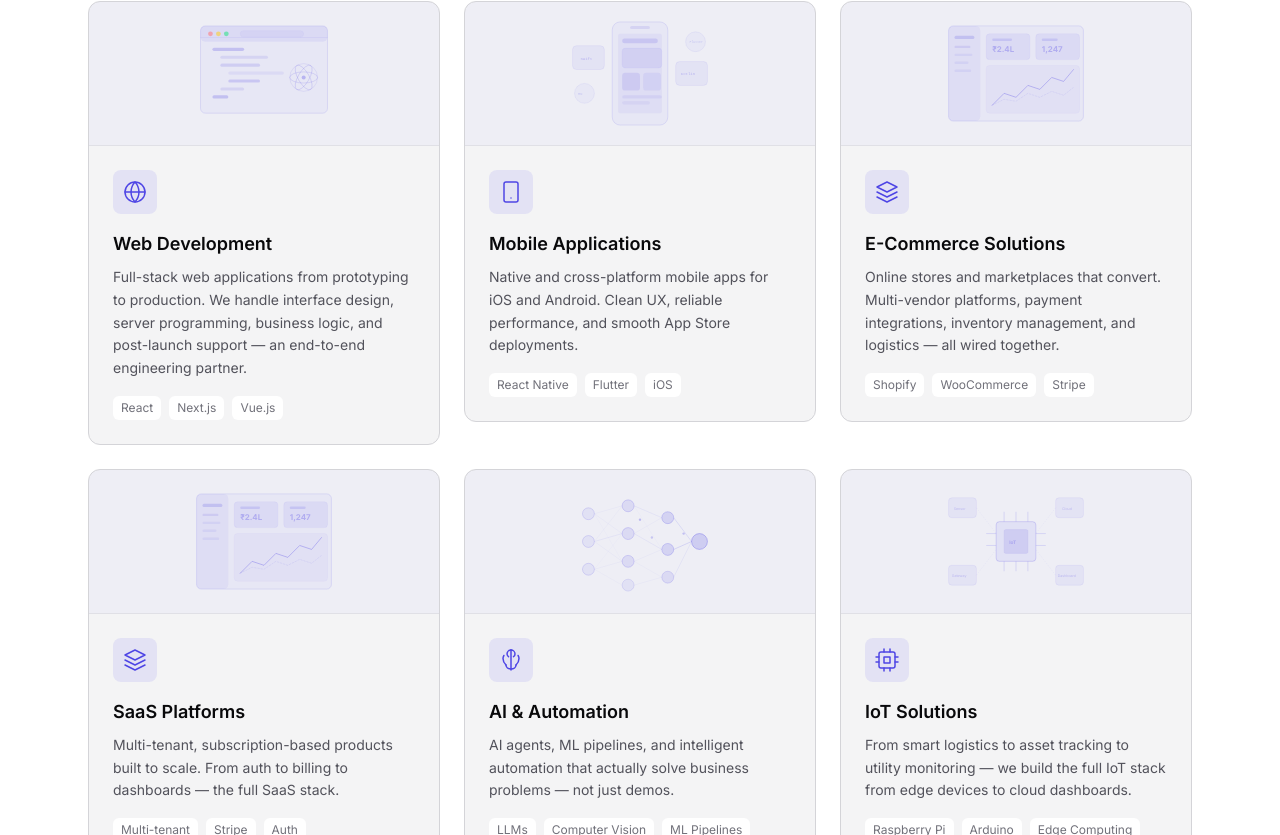
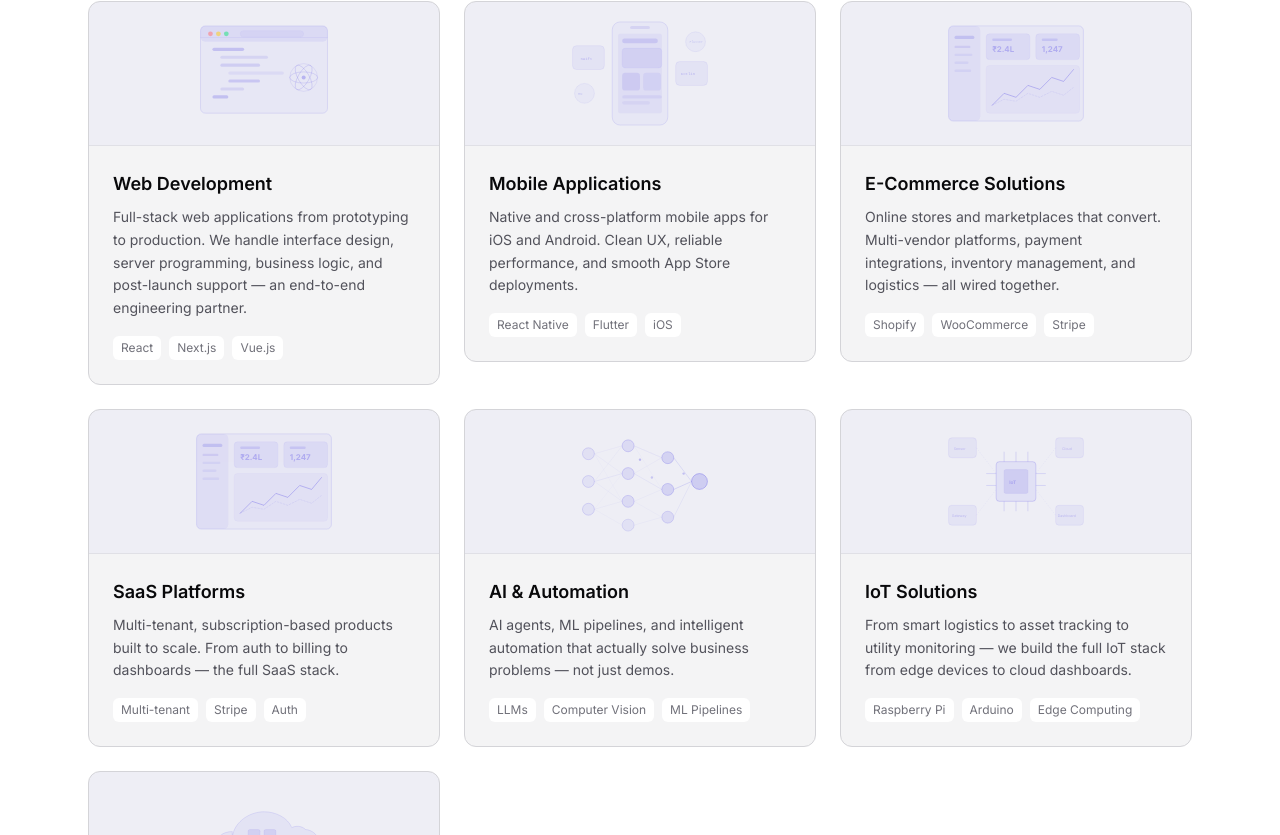
Before and after one commit to epiktechnocravers/epik-website, a Next.js app: page / in a window 1280 px wide. Shown: the part 1825-2660 px from the top of the page. Built offline with nearby package versions, Linux system fonts and the light colour scheme.

Commit message:
Remove duplicate icon from service cards, keep only illustration

```diff
--- a/src/app/page.tsx
+++ b/src/app/page.tsx
@@ -116,9 +116,6 @@ export default function Home() {
                     <ServiceIllustration icon={service.icon} className="w-full h-full opacity-80 group-hover:opacity-100 transition-opacity" />
                   </div>
                   <div className="p-6">
-                  <div className="mb-4 inline-flex items-center justify-center rounded-lg bg-accent/10 p-2.5 text-accent">
-                    <ServiceIcon icon={service.icon} />
-                  </div>
                   <h3 className="text-lg font-semibold mb-2">
                     {service.title}
                   </h3>
```
